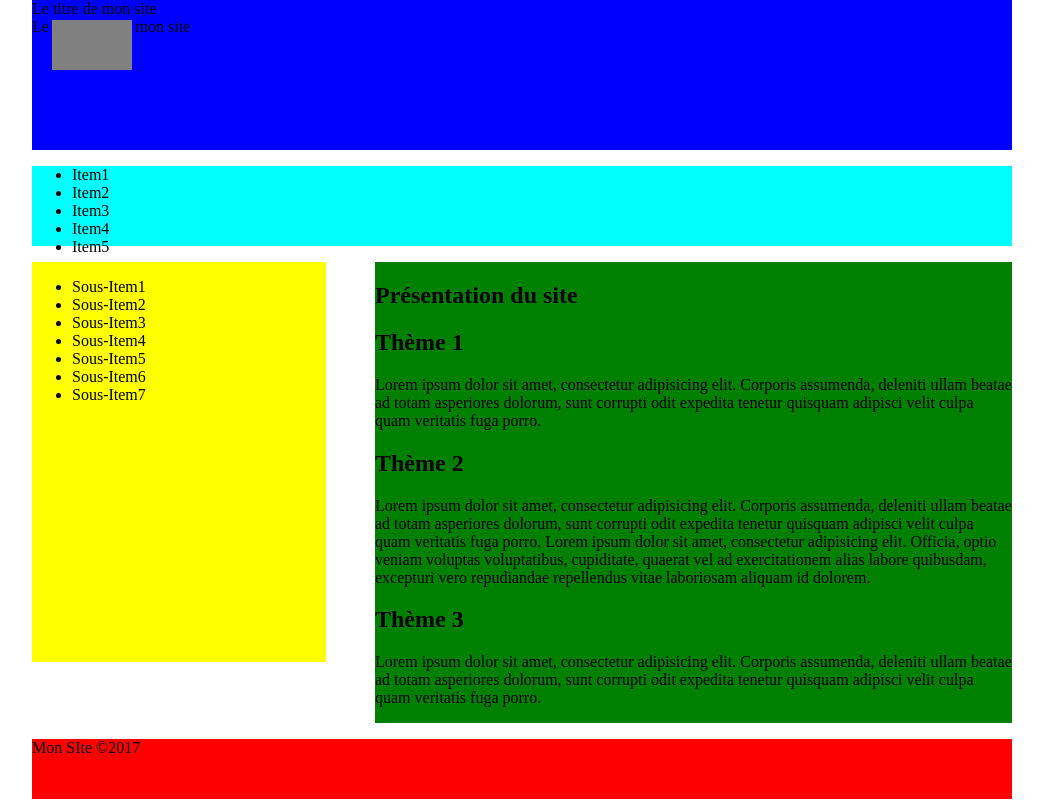
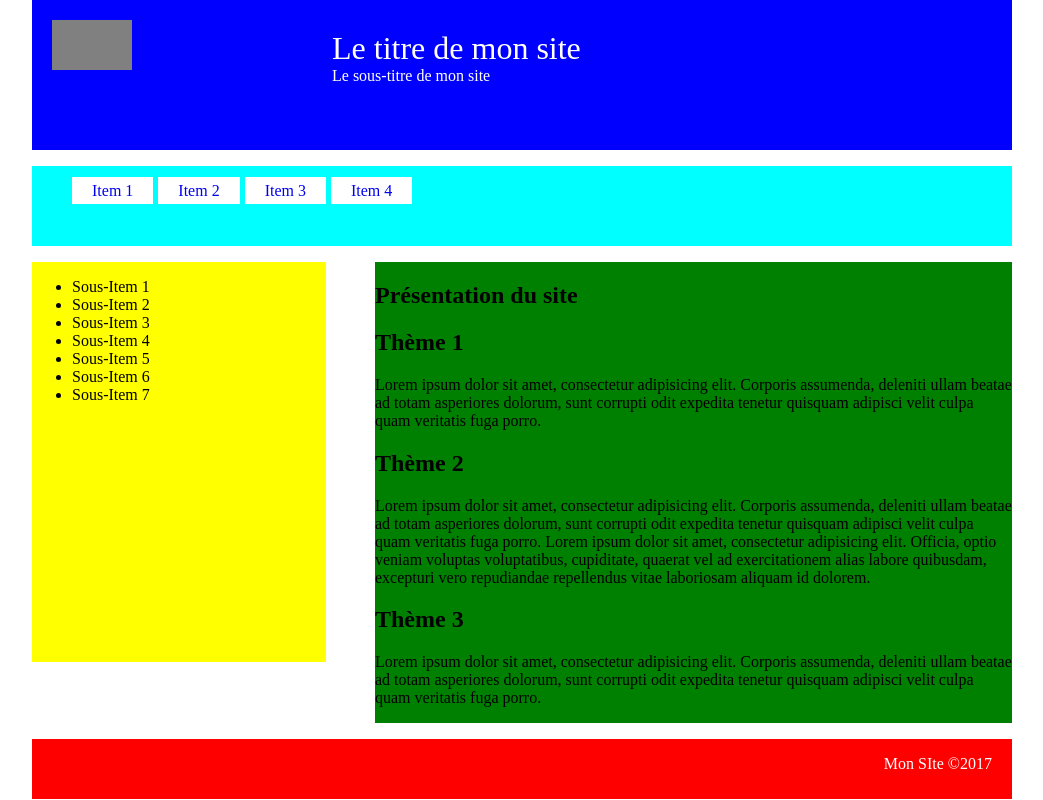
Before and after one commit to Alsolime/HtmlBasicLayouts, a plain HTML site: page Html5Layout/index.html in a window 1280 px wide. Shown: the whole page, without its empty margins (118-1161 px from the left). Drawn offline with Linux system fonts and the light colour scheme.

Commit message:
Styles menus et contenu

```diff
--- a/Html5Layout/css/style.css
+++ b/Html5Layout/css/style.css
@@ -9,6 +9,7 @@ header {
     background: blue;
     position: relative;
     margin-bottom: 1em;
+    color: white;
 }
 
 nav {
@@ -49,3 +50,46 @@ footer {
     top: 20px;
     left: 20px;
 }
+
+header .title {
+    position: absolute;
+    top: 30px;
+    left: 300px;
+}
+
+header .main-title {
+    font-size: 2em;
+}
+
+header .sub-title {
+    font-size: 1.4em;
+}
+
+/*nav ul {
+    margin-left: 5px;
+}*/
+
+nav li {
+    list-style-type: none;
+    margin-top: 1em;
+    margin-right: 5px;
+    float: left;
+}
+
+nav li a {
+    background: white;
+    padding: 5px 20px;
+    text-decoration: none;
+}
+
+nav li a:hover {
+    text-decoration: none;
+    background: lightblue;
+    color: white;
+}
+
+footer div {
+    color: white;
+    margin: 1em 20px;
+    float: right;
+}
--- a/Html5Layout/index.html
+++ b/Html5Layout/index.html
@@ -12,17 +12,18 @@
 
     <header>
         <div class="logo"></div>
-        <div class="title">Le titre de mon site</div>
-        <div class="subtitle">Le sous-titre de mon site</div>
+        <div class="title">
+            <div class="main-title">Le titre de mon site</div>
+            <div class="sub_title">Le sous-titre de mon site</div>
+        </div>
     </header>
 
     <nav>
         <ul>
-            <li>Item1</li>
-            <li>Item2</li>
-            <li>Item3</li>
-            <li>Item4</li>
-            <li>Item5</li>
+            <li><a href="#">Item 1</a></li>
+            <li><a href="#">Item 2</a></li>
+            <li><a href="#">Item 3</a></li>
+            <li><a href="#">Item 4</a></li>
         </ul>
     </nav>
 
@@ -30,28 +31,33 @@
         <h1>Présentation du site</h1>
         <h2>Thème 1</h2>
         <p>
-            Lorem ipsum dolor sit amet, consectetur adipisicing elit. Corporis assumenda, deleniti ullam beatae ad totam asperiores dolorum, sunt corrupti odit expedita tenetur quisquam adipisci velit culpa quam veritatis fuga porro.
+            Lorem ipsum dolor sit amet, consectetur adipisicing elit. Corporis assumenda, deleniti ullam beatae ad totam asperiores dolorum,
+            sunt corrupti odit expedita tenetur quisquam adipisci velit culpa quam veritatis fuga porro.
         </p>
         <h2>Thème 2</h2>
         <p>
-            Lorem ipsum dolor sit amet, consectetur adipisicing elit. Corporis assumenda, deleniti ullam beatae ad totam asperiores dolorum, sunt corrupti odit expedita tenetur quisquam adipisci velit culpa quam veritatis fuga porro.
-            Lorem ipsum dolor sit amet, consectetur adipisicing elit. Officia, optio veniam voluptas voluptatibus, cupiditate, quaerat vel ad exercitationem alias labore quibusdam, excepturi vero repudiandae repellendus vitae laboriosam aliquam id dolorem.
+            Lorem ipsum dolor sit amet, consectetur adipisicing elit. Corporis assumenda, deleniti ullam beatae ad totam asperiores dolorum,
+            sunt corrupti odit expedita tenetur quisquam adipisci velit culpa quam veritatis fuga porro. Lorem ipsum dolor
+            sit amet, consectetur adipisicing elit. Officia, optio veniam voluptas voluptatibus, cupiditate, quaerat vel
+            ad exercitationem alias labore quibusdam, excepturi vero repudiandae repellendus vitae laboriosam aliquam id
+            dolorem.
         </p>
         <h2>Thème 3</h2>
         <p>
-            Lorem ipsum dolor sit amet, consectetur adipisicing elit. Corporis assumenda, deleniti ullam beatae ad totam asperiores dolorum, sunt corrupti odit expedita tenetur quisquam adipisci velit culpa quam veritatis fuga porro.
+            Lorem ipsum dolor sit amet, consectetur adipisicing elit. Corporis assumenda, deleniti ullam beatae ad totam asperiores dolorum,
+            sunt corrupti odit expedita tenetur quisquam adipisci velit culpa quam veritatis fuga porro.
         </p>
     </article>
 
     <aside>
         <ul>
-            <li>Sous-Item1</li>
-            <li>Sous-Item2</li>
-            <li>Sous-Item3</li>
-            <li>Sous-Item4</li>
-            <li>Sous-Item5</li>
-            <li>Sous-Item6</li>
-            <li>Sous-Item7</li>
+            <li>Sous-Item 1</li>
+            <li>Sous-Item 2</li>
+            <li>Sous-Item 3</li>
+            <li>Sous-Item 4</li>
+            <li>Sous-Item 5</li>
+            <li>Sous-Item 6</li>
+            <li>Sous-Item 7</li>
         </ul>
     </aside>
 
```
